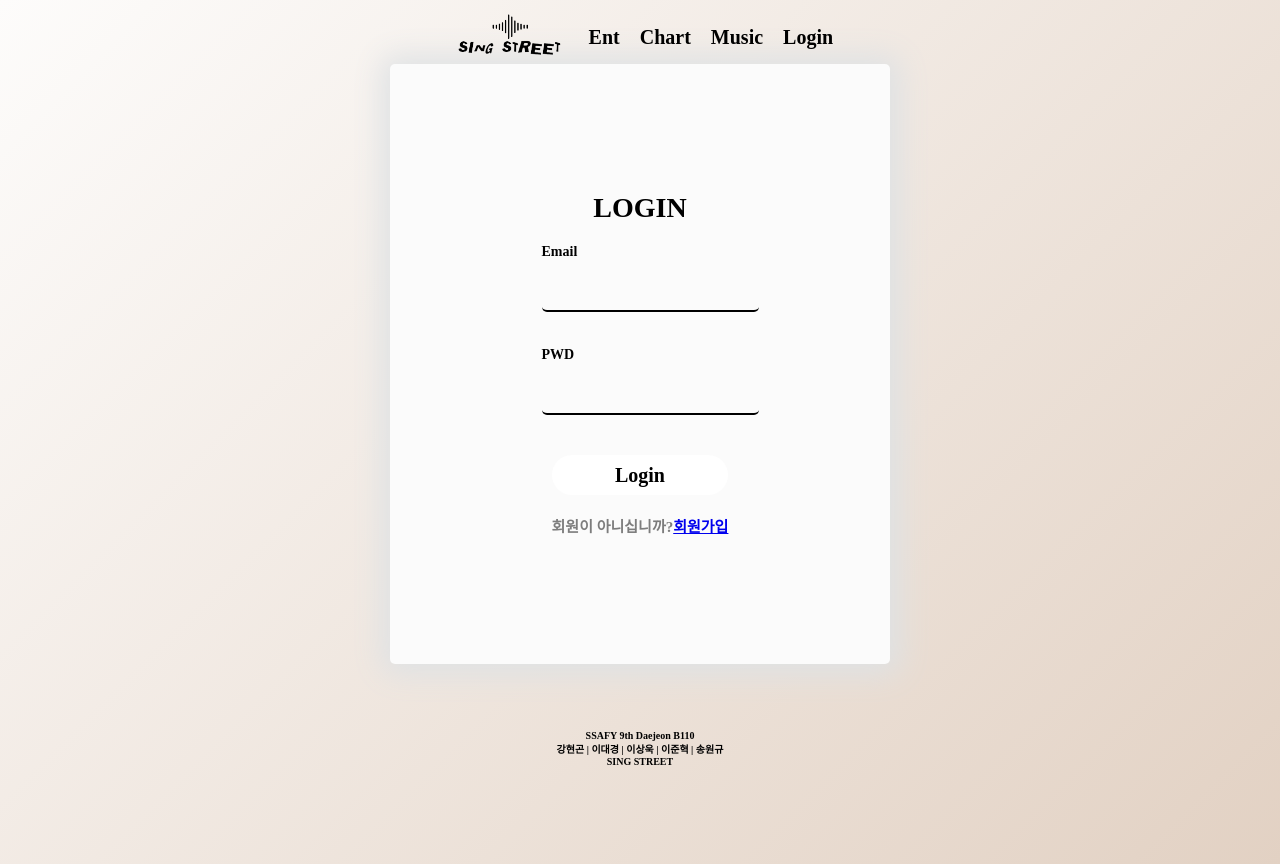
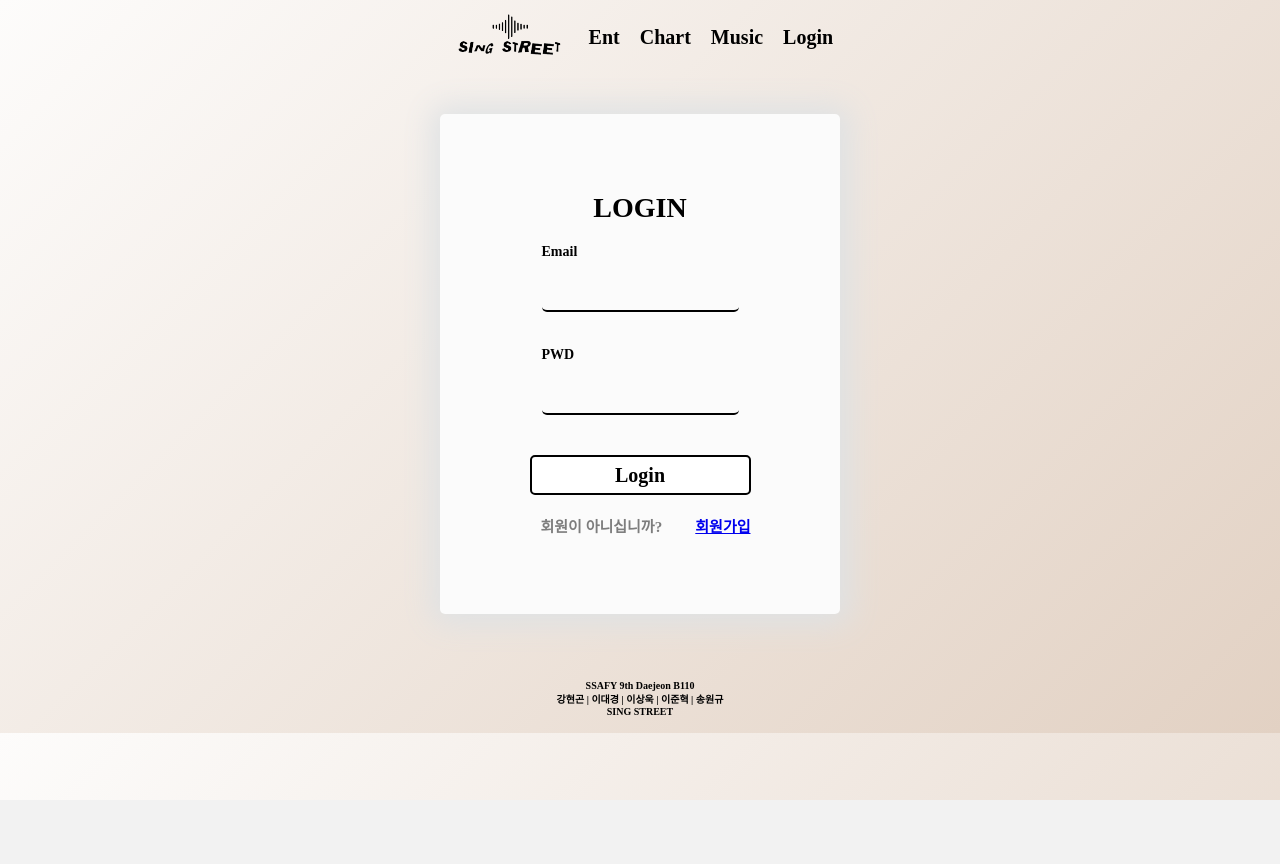
Before and after one commit to c0mmedes/SingStreet, a React (Create React App) app in the folder frontend/: page /login in a window 1280 px wide. After the commit the page ends 800 px from the top, so only its background shows below. Built offline with nearby package versions, Linux system fonts and the light colour scheme; a web font is replaced by a local one.

Commit message:
LOGIN 레이아웃 정리

```diff
--- a/frontend/src/components/ent/Ent.js
+++ b/frontend/src/components/ent/Ent.js
@@ -73,9 +73,9 @@ const Ent = () => {
           </li>
         ))}
       </ul>
-      <div>
+      {/* <div>
         <button onClick={onClickMoreEntList}>더보기</button>
-      </div>
+      </div> */}
       <div className="entCreatebtnWrap">
         <Link to="/entcreate">
           <button className="entCreatebtn" disabled={isLastPage}>
--- a/frontend/src/components/user/Login.js
+++ b/frontend/src/components/user/Login.js
@@ -113,8 +113,8 @@ function Login({
               <span className="registerLink">회원가입</span>
             </Link>
           </div>
-        </div>
-      </div>
+        </div>{" "}
+      </div>{" "}
       <Footer />
     </div>
   );
--- a/frontend/src/css/user/Login.css
+++ b/frontend/src/css/user/Login.css
@@ -1,9 +1,6 @@
 * {
   margin: 0;
   padding: 0;
-}
-.LoginContainer {
-  height: 100vh;
 }
 input:focus {
   outline: none;
@@ -24,18 +21,17 @@ h1 {
   flex-direction: column;
   width: 400px;
   height: 500px;
-  margin-top: 50px;
+  margin-top: 50px !important;
   z-index: 30;
   color: black;
   background-color: #fbfbfb;
-  padding: 50px;
   box-shadow: 1px 1px 30px 10px #dfe2e4;
   border-radius: 5px;
   margin: 0 auto;
+  padding: 0;
 }
 .PwdInput,
 .IdInput {
-  width: 100%;
   height: 30px;
   border: 0px;
   background-color: inherit;
@@ -50,8 +46,8 @@ h1 {
 .loginBtn {
   width: 100%;
   height: 40px;
-  border-radius: 30px;
-  border: none;
+  border-radius: 5px;
+  border: 2px solid black;
   background-color: #fff;
   font-size: 20px;
   margin-top: 20px;
@@ -75,3 +71,10 @@ ion-icon {
 .registerLink {
   font-size: 15px;
 }
+
+.register {
+  margin-left: 11px;
+  width: 210px;
+  display: flex;
+  justify-content: space-between;
+}
```
